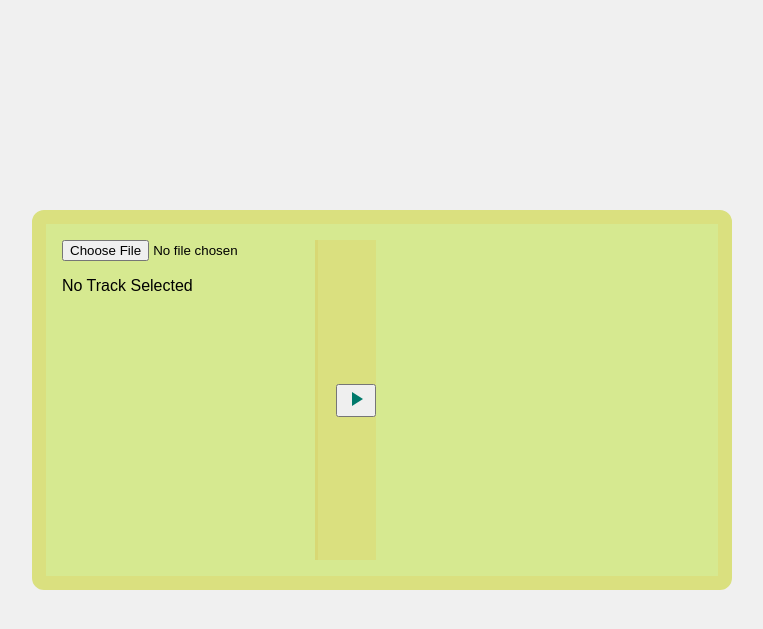
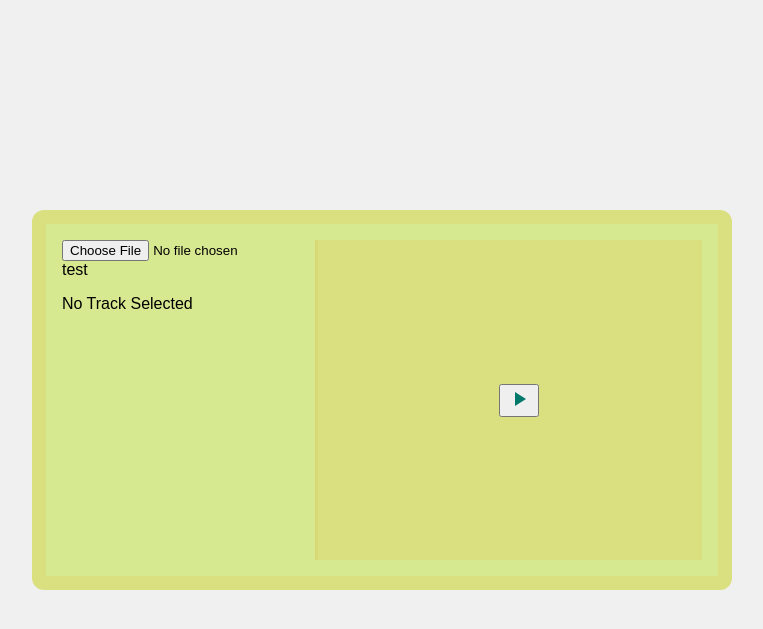
Before and after one commit to MrFernna/JavaScript-Project, a PHP site: page / in a window 1280 px wide. Shown: the top 629 px of the page, without its empty margins (258-1021 px from the left). Run offline with PHP 8.4, Linux system fonts and the light colour scheme.

Commit message:
lil-changes

```diff
--- a/audio-player/index.html
+++ b/audio-player/index.html
@@ -10,7 +10,7 @@
     <div class="audio-container">
         <div class="audio-list">
             <input type="file" accept="audio/*">
-            <div class="progress-container">
+            <div class="progress-container">test
                     <div class="progress-bar"></div>
             </div>
             <p>No Track Selected</p>
--- a/audio-player/style.css
+++ b/audio-player/style.css
@@ -22,7 +22,7 @@ body{
 .audio-controls{
 display:flex;
 background-color: #dae07f;
-:100%;
+width:100%;
 justify-content: center;
 align-items: center;
 padding-left: 18px;
```
